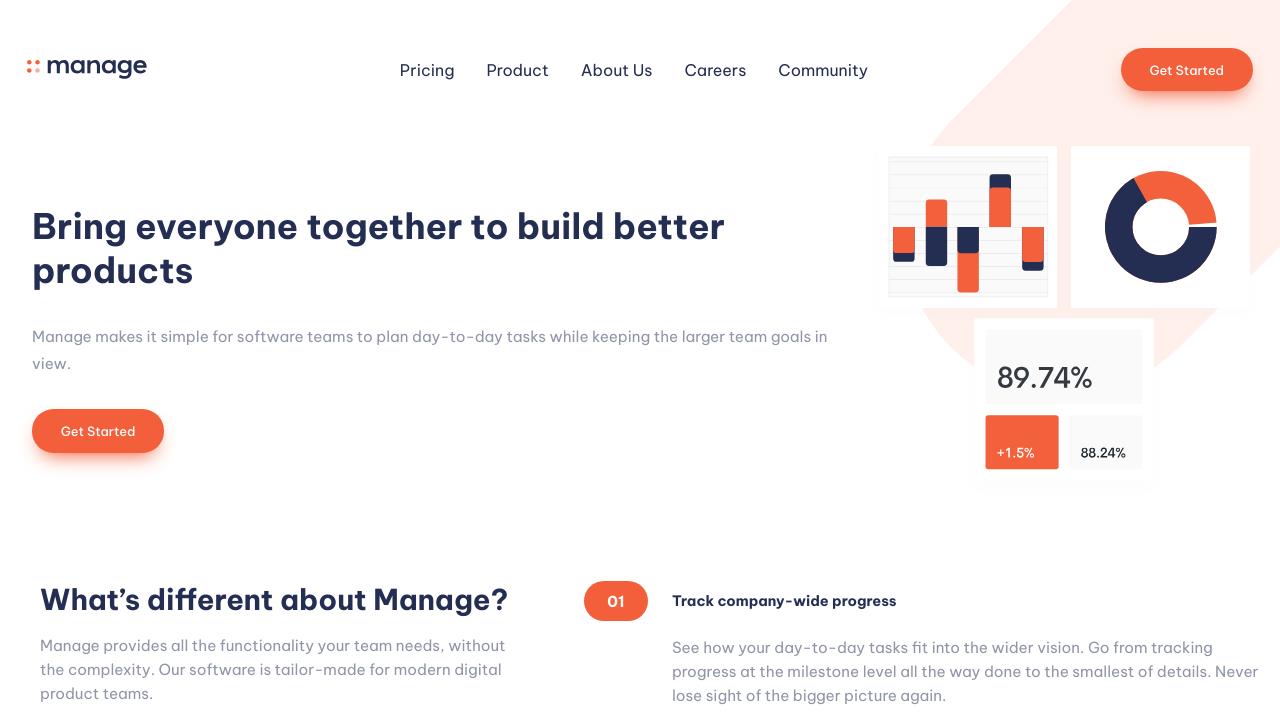
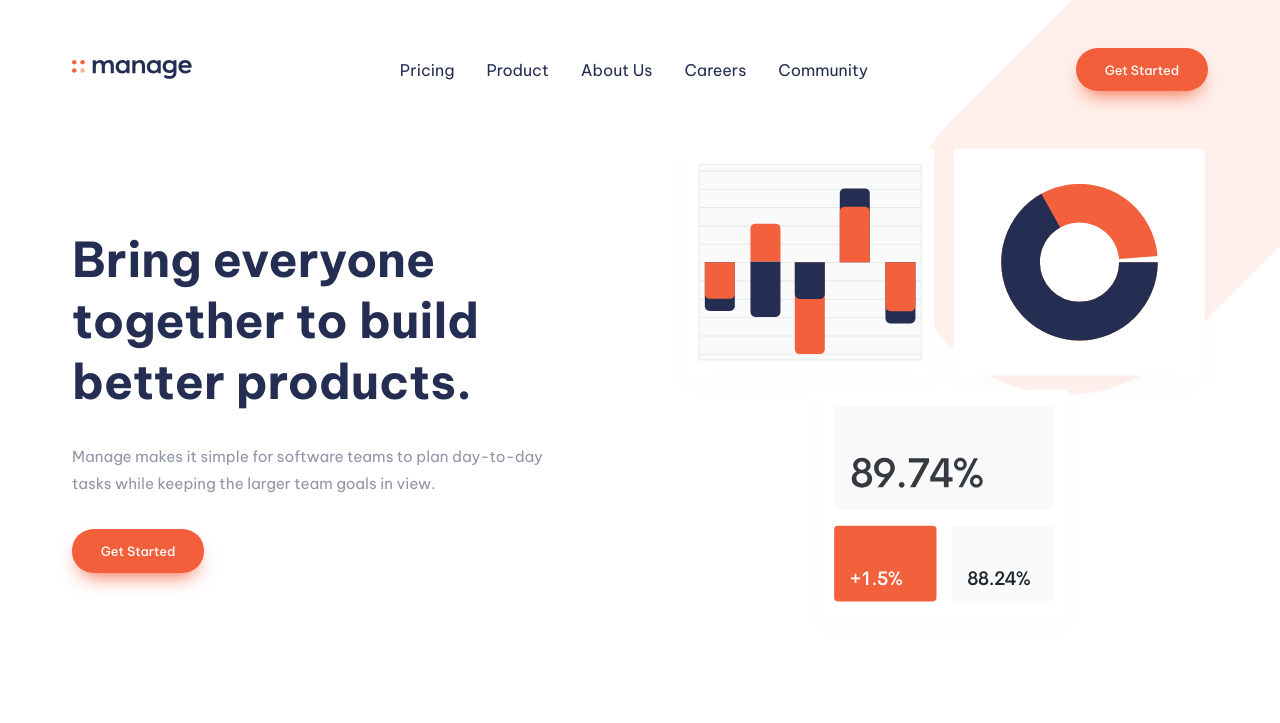
Before and after one commit to henriquebcustodio/manage-landing-page, a website built with webpack: page src/index.html in a window 1280 px wide. Shown: the top 723 px of the page. Built offline with nearby package versions, Linux system fonts and the light colour scheme.

Commit message:
Desktop: added header and intro

```diff
--- a/src/index.html
+++ b/src/index.html
@@ -13,6 +13,7 @@
     <div class="backdrop"></div>
 
     <header class="header">
+        <div class="header__content">
             <a href="/" class="logo">
                 <img src="./assets/logo.svg" alt="Manage Logo" class="logo__image">
             </a>
@@ -26,6 +27,7 @@
             <img src="./assets/icon-hamburger.svg" alt="Open Nav" class="header__open-nav header__open-nav--visible">
             <img src="./assets/icon-close.svg" alt="Close Nav" class="header__close-nav">
             <button class="header__get-started btn">Get Started</button>
+        </div>
     </header>
 
     <main class="main">
@@ -33,7 +35,7 @@
             <img src="./assets/illustration-intro.svg" alt="" class="intro__image">
             <div class="intro-main">
                 <h1 class="intro-main__heading">
-                    Bring everyone together to build better products
+                    Bring everyone together to build better products.
                 </h1>
                 <p class="intro-main__text">
                     Manage makes it simple for software teams to plan day-to-day tasks while keeping the larger team
--- a/src/styles/base/_base.scss
+++ b/src/styles/base/_base.scss
@@ -16,14 +16,26 @@ h4 {
 
 h1 {
     font-size: 2.2rem;
+
+    @include desktop {
+        font-size: 3rem;
+    }
 }
 
 h2 {
     font-size: 1.8rem;
+
+    @include desktop {
+        font-size: 2.3rem;
+    }
 }
 
 h3 {
     font-size: 0.9rem;
+
+    @include desktop {
+        font-size: 1.1rem;
+    }
 }
 
 p {
--- a/src/styles/layout/_header.scss
+++ b/src/styles/layout/_header.scss
@@ -1,11 +1,16 @@
 .header {
     position: relative;
-    display: flex;
-    justify-content: space-between;
-    align-items: center;
     width: 100%;
     box-sizing: border-box;
     padding: 3rem 1.7rem;
+
+    &__content {
+        display: flex;
+        justify-content: space-between;
+        align-items: center;
+        max-width: 71rem;
+        margin: auto;
+    }
 
     &::before {
         content: "";
--- a/src/styles/layout/_intro.scss
+++ b/src/styles/layout/_intro.scss
@@ -3,8 +3,10 @@
     flex-direction: column;
     align-items: center;
     width: 100%;
+    max-width: 75rem;
     box-sizing: border-box;
     padding: 0 1rem;
+    margin: auto;
 
     &__image {
         width: 100%;
@@ -15,6 +17,12 @@
     @include tablet {
         flex-direction: row-reverse;
         justify-content: space-between;
+    }
+
+    @include desktop {
+        &__image {
+            max-width: 35rem;
+        }
     }
 }
 
@@ -46,4 +54,8 @@
             text-align: left;
         }
     }
+
+    @include desktop {
+        max-width: 30rem;
+    }
 }
```
Lines whose indentation alone changed are shown as unchanged.
